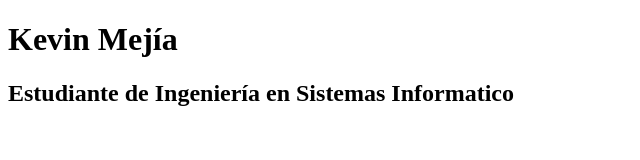
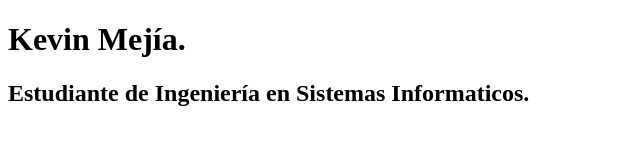
Before and after one commit to DarkCode20/darkcode20.github.io, a plain HTML site: page index.html in a window 1280 px wide. Shown: the full height of the page, 0-640 px from the left. Drawn offline with Linux system fonts and the light colour scheme.

Commit message:
Update index.html

```diff
--- a/index.html
+++ b/index.html
@@ -7,8 +7,8 @@
 	<link rel="stylesheet" href="">
 </head>
 <body>
-	<h1 align="left">Kevin Mej&iacutea  </h1>
-        <h2 align="left">Estudiante de Ingenier&iacutea en Sistemas Informatico</h2>
+	<h1 align="left">Kevin Mej&iacutea. </h1>
+        <h2 align="left">Estudiante de Ingenier&iacutea en Sistemas Informaticos.</h2>
 
 </body>
 </html>
```
